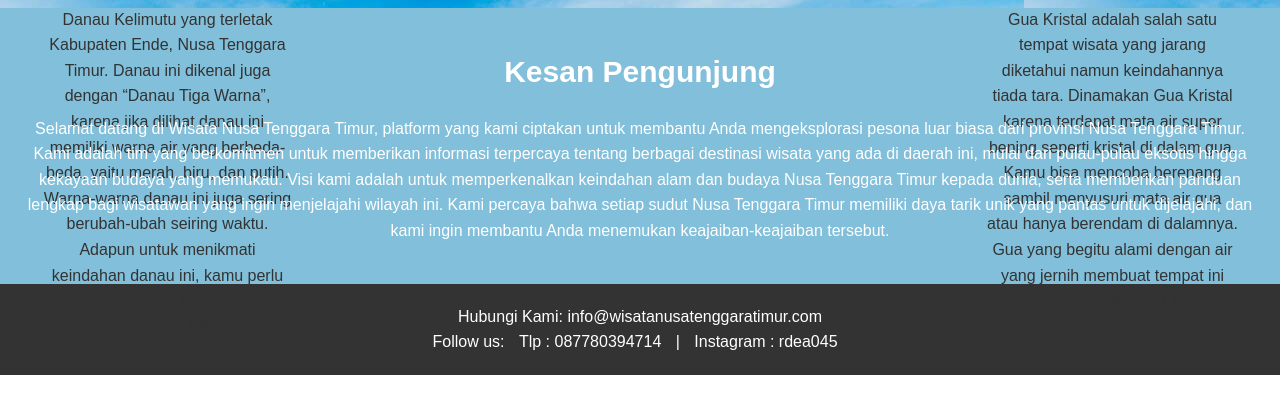
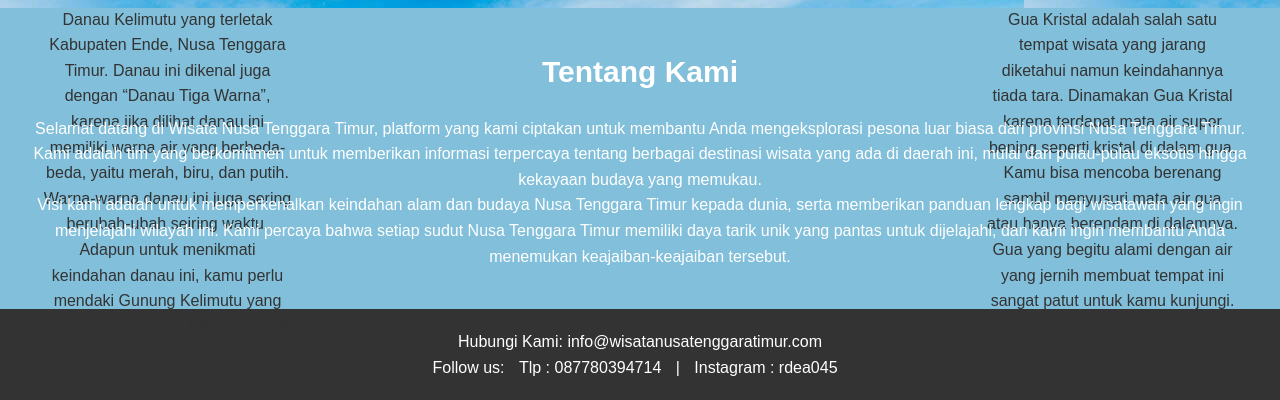
Before and after one commit to rdea045/wisata_nusa_tenggara_timur, a plain HTML site: page index.html in a window 1280 px wide. Shown: the part 1163-1563 px from the top of the page. Before the commit the page ends 1538 px from the top, so only its background shows below. Drawn offline with Linux system fonts and the light colour scheme.

Commit message:
Add files via upload

```diff
--- a/index.html
+++ b/index.html
@@ -16,7 +16,7 @@
             <ul>
                 <li><a href="#home">Home</a></li>
                 <li><a href="#destinasi">Destinasi</a></li>
-                <li><a href="#testimoni">Kesan</a></li>
+                <li><a href="#testimoni">Tentang</a></li>
                 <li><a href="#kontak">Kontak</a></li>
             </ul>
         </nav>
@@ -63,11 +63,13 @@ Kamu bisa mencoba berenang sambil menyusuri mata air gua atau hanya berendam di
 
     <!-- Testimoni -->
     <section id="testimoni">
-        <h2>Kesan Pengunjung</h2>
+        <h2>Tentang Kami</h2>
         <div class="testimoni-item">
-            Selamat datang di Wisata Nusa Tenggara Timur, platform yang kami ciptakan untuk membantu Anda mengeksplorasi pesona luar biasa dari provinsi Nusa Tenggara Timur. Kami adalah tim yang berkomitmen untuk memberikan informasi terpercaya tentang berbagai destinasi wisata yang ada di daerah ini, mulai dari pulau-pulau eksotis hingga kekayaan budaya yang memukau.
+            <p>Selamat datang di Wisata Nusa Tenggara Timur, platform yang kami ciptakan untuk membantu Anda mengeksplorasi pesona luar biasa dari provinsi Nusa Tenggara Timur. Kami adalah tim yang berkomitmen untuk memberikan informasi terpercaya tentang berbagai destinasi wisata yang ada di daerah ini, mulai dari pulau-pulau eksotis hingga kekayaan budaya yang memukau.</p>
 
-Visi kami adalah untuk memperkenalkan keindahan alam dan budaya Nusa Tenggara Timur kepada dunia, serta memberikan panduan lengkap bagi wisatawan yang ingin menjelajahi wilayah ini. Kami percaya bahwa setiap sudut Nusa Tenggara Timur memiliki daya tarik unik yang pantas untuk dijelajahi, dan kami ingin membantu Anda menemukan keajaiban-keajaiban tersebut.
+<p>Visi kami adalah untuk memperkenalkan keindahan alam dan budaya Nusa Tenggara Timur kepada dunia, serta memberikan panduan lengkap bagi wisatawan yang ingin menjelajahi wilayah ini. Kami percaya bahwa setiap sudut Nusa Tenggara Timur memiliki daya tarik unik yang pantas untuk dijelajahi, dan kami ingin membantu Anda menemukan keajaiban-keajaiban tersebut.</p>
+
+        </div>
     </section>
 
     <!-- Footer -->
```
